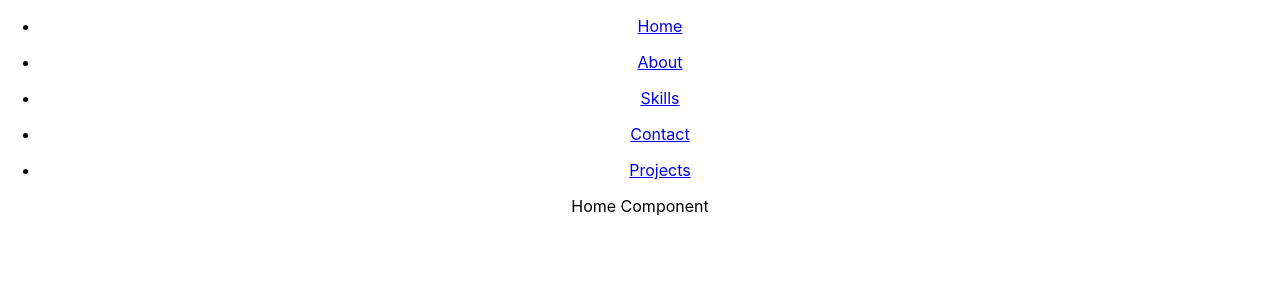
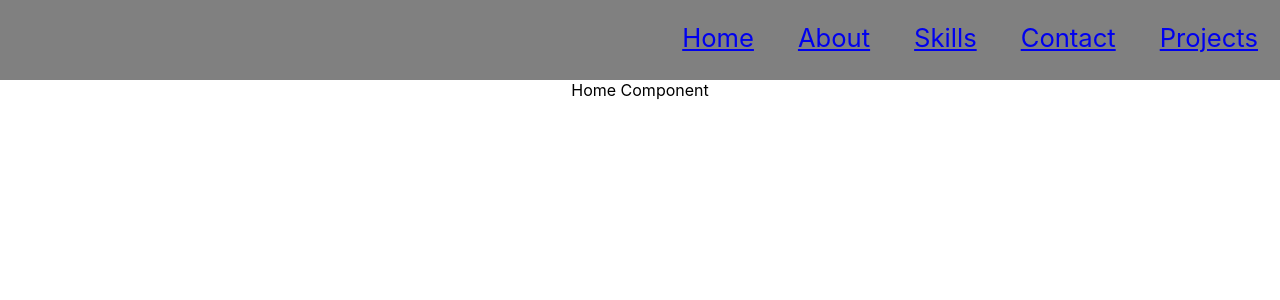
Before and after one commit to Pulkitchopra/machine-coding-projects, a React (Create React App) app: page / in a window 1280 px wide. Shown: the top 300 px of the page. Built offline with nearby package versions, Linux system fonts and the light colour scheme.

Commit message:
modified:   src/Navbar/Navbar.js 	modified:   src/Navbar/style.css

```diff
--- a/src/Navbar/Navbar.js
+++ b/src/Navbar/Navbar.js
@@ -1,4 +1,4 @@
-import React from 'react'
+import React, {useState} from 'react'
 import './style.css'
 import {Link} from 'react-router-dom'
 
@@ -17,32 +17,48 @@ const Navbar = () => {
 
     ];
 
+    const [click, setClick] = useState(false);
+
+    const handleClick = () => {setClick(!click)};
+    const closeMobileMenu = () => { setClick(false) }
+
   return (
 
-    <div>
+
+    <div className= 'container'  >
+
+
+    <div className= 'menu-icons' onClick={handleClick} >
+
+
+
+    { click ? <i className="fa-solid fa-bars"></i> : <i className="fa-solid fa-times"></i> }
+
+    </div>
+
 
     {menu.map(({menulinks, path, index}) => {
         return(
-
-
 
 
     <div className='navbar' key={index} >
 
     <nav>
 
+
+
+
     <ul>
 
     <li>
 
-    <Link to={path}>{menulinks}</Link>
+    <Link to={path} onClick={closeMobileMenu} >{menulinks}</Link>
 
     </li>
 
     </ul>
 
     </nav>
-
 
     </div>
         )
--- a/src/Navbar/style.css
+++ b/src/Navbar/style.css
@@ -0,0 +1,46 @@
+*{
+    box-sizing: border-box;
+    margin: 0;
+    padding: 0;
+}
+
+
+.container{
+
+    display: flex;
+    background-color: gray;
+    height: 80px;
+    border: none;
+    position: sticky;
+    justify-content: right;
+}
+
+.navbar{
+
+    height: 80px;
+
+    display: flex;
+
+    position: sticky;
+    border: none;
+    padding: 8px;
+
+}
+
+
+
+.navbar nav ul {
+
+    display: flex;
+
+    font-size: 1.6rem;
+
+    list-style: none;
+    border: none;
+    padding: 14px;
+    text-decoration: none;
+}
+
+.menu-icons{
+    display: none;
+}
```
